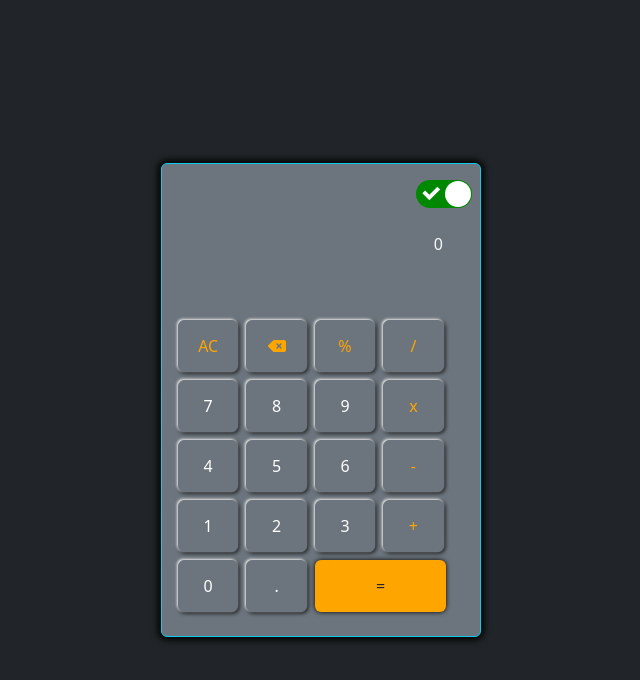
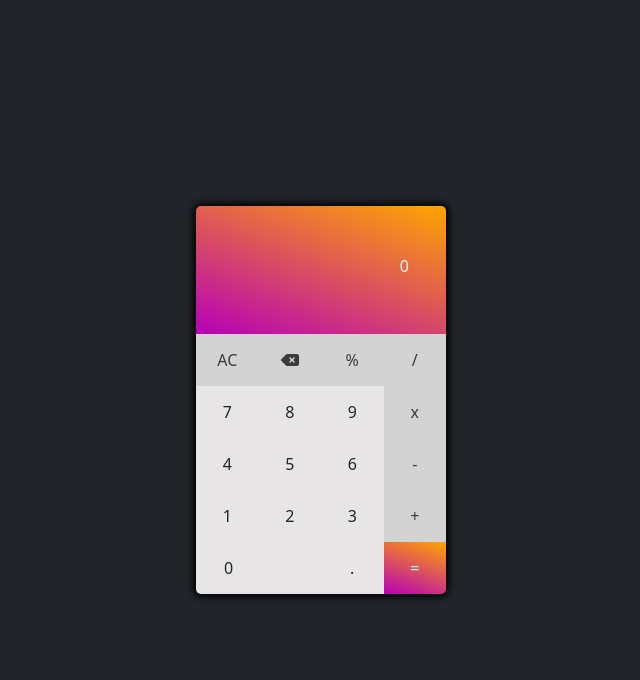
Before and after one commit to PabloPicas0/React-Calculator, a React (Create React App) app: page / in a window 1280 px wide. Shown: the top 680 px of the page, without its empty margins (319-959 px from the left). Built offline with nearby package versions, Linux system fonts and the light colour scheme.

Commit message:
refactored front

```diff
--- a/src/App.css
+++ b/src/App.css
@@ -1,12 +1,12 @@
 .wrapper {
-  display: flex;
-  flex-direction: column;
-  align-items: flex-end;
-  width: 320px;
+  width: 250px;
   box-shadow: 0px 0px 7px 3px #000;
 }
 
 #display {
+  background: linear-gradient(20deg, rgb(184, 0, 184), orange);
+  border-top-left-radius: 5px;
+  border-top-right-radius: 5px;
   padding-right: 37px;
 }
 
@@ -17,19 +17,37 @@
 }
 
 .equals-width {
-  width: 87%;
+  width: 100%;
   min-height: 52px;
-  box-shadow: 0px 0px 5px #000;
-  background-color: orange !important;
+  border-radius: 0 !important;
+  border-bottom-right-radius: 5px !important;
+}
+
+.equals-bg {
+  border-bottom-right-radius: 5px !important;
+  background: linear-gradient(20deg, rgb(184, 0, 184), orange);
+}
+
+#zero {
+  border-bottom-left-radius: 5px !important;
+  padding-left: 27px !important;
+}
+
+@media (max-width: 279px) {
+  #zero {
+    padding-left: 20px !important;
+  }
 }
 
 .buttons-size {
+  width: 100%;
   min-height: 52px;
-  max-width: 62px;
-  box-shadow: -1px -1px 3px #fff, 1px 1px 4px #000;
+  border-radius: 0 !important;
+  background-color: rgb(231, 229, 229) !important;
 }
 
 .colors {
   font-weight: bold;
-  color: orange !important;
+  color: rgb(59, 59, 59) !important;
+  background-color: #d3d3d3 !important;
 }
--- a/src/App.js
+++ b/src/App.js
@@ -24,6 +24,9 @@ function App() {
       case /AC/.test(key):
         clearHooks();
         break;
+      case /back/.test(key):
+        deleteOne();
+        break;
       case /^[0-9+\-*.\/]*$/.test(key):
         handleNumbers(key);
         break;
@@ -39,6 +42,10 @@ function App() {
     setAppend(true);
     setResult();
   };
+
+  const deleteOne = () => {
+
+  }
 
   const handleNumbers = (key) => {
     let newInputs = [...inputs];
@@ -80,7 +87,7 @@ function App() {
             case "/":
               return accumulator / elements;
             case "*":
-              return accumulator * elements
+              return accumulator * elements;
             default:
               return accumulator;
           }
@@ -93,9 +100,9 @@ function App() {
 
   return (
     <div className="container-fluid min-vh-100 d-flex justify-content-center align-items-center bg-dark">
-      <div className="wrapper border border-info rounded bg-secondary ps-3 py-3">
+      <div className="wrapper rounded bg-secondary">
         <Displayer displayer={initalValue} result={result} />
-        <div className="row row-cols-5 p-0 mx-0">
+        <div className="row row-cols-4 mx-0">
           {keysBank.map((elements, index) => {
             return (
               <Inputs
--- a/src/Components/displayer.js
+++ b/src/Components/displayer.js
@@ -1,13 +1,11 @@
 import React from "react";
-import ReactSwitch from "react-switch";
 
 const Displayer = (props) => {
   return (
     <>
-      <ReactSwitch className="mb-4 pe-2" checked={true} />
-      <div id="display" className="text-end mb-5 text-light text-break">
-        <p>{props.displayer}</p>
-        <p>{props.result}</p>
+      <div id="display" className="text-end text-light text-break py-5">
+        <p className="m-0">{props.displayer}</p>
+        <p className="m-0 mt-2">{props.result}</p>
       </div>
     </>
   );
--- a/src/Components/inputs.js
+++ b/src/Components/inputs.js
@@ -6,7 +6,7 @@ const Inputs = (props) => {
       <button
         id={props.id}
         type="button"
-        className={`btn ${props.width} p-0 text-center ${props.darkColor}`}
+        className={`btn ${props.width} p-0 ${props.darkColor}`}
         onClick={() => {props.handleClick(props.value)}}
         value={props.value}>
         {props.keyDisplayed}
--- a/src/Components/inputsBank.js
+++ b/src/Components/inputsBank.js
@@ -6,152 +6,152 @@ const keysBank = [
     keyDisplayed: "AC",
     id: "clear",
     darkColor: "colors",
-    keyStyleCol: "col p-0 mb-2 me-2",
-    keyStyleBtn: "btn-secondary w-100 buttons-size",
+    keyStyleCol: "col p-0",
+    keyStyleBtn: "w-100 buttons-size",
     value: "AC",
   },
   {
     keyDisplayed: <FontAwesomeIcon icon={faDeleteLeft} />,
     id: "clear-one",
     darkColor: "colors",
-    keyStyleCol: "col p-0 mb-2 me-2",
-    keyStyleBtn: "btn-secondary w-100 buttons-size",
+    keyStyleCol: "col p-0",
+    keyStyleBtn: "w-100 buttons-size",
     value: "back",
   },
   {
     keyDisplayed: "%",
     id: "percentage",
     darkColor: "colors",
-    keyStyleCol: "col p-0 mb-2 me-2",
-    keyStyleBtn: "btn-secondary w-100 buttons-size",
+    keyStyleCol: "col p-0",
+    keyStyleBtn: "w-100 buttons-size",
     value: "%",
   },
   {
     keyDisplayed: "/",
     id: "divide",
     darkColor: "colors",
-    keyStyleCol: "col p-0 mb-2 me-2",
-    keyStyleBtn: "btn-secondary w-100 buttons-size",
+    keyStyleCol: "col p-0",
+    keyStyleBtn: "w-100 buttons-size",
     value: "/",
   },
   {
     keyDisplayed: "7",
     id: "seven",
     darkColor: "",
-    keyStyleCol: "col p-0 mb-2 me-2",
-    keyStyleBtn: "btn-secondary w-100 buttons-size",
+    keyStyleCol: "col p-0",
+    keyStyleBtn: "w-100 buttons-size",
     value: 7,
   },
   {
     keyDisplayed: "8",
     id: "eight",
     darkColor: "",
-    keyStyleCol: "col p-0 mb-2 me-2",
-    keyStyleBtn: "btn-secondary w-100 buttons-size",
+    keyStyleCol: "col p-0",
+    keyStyleBtn: "w-100 buttons-size",
     value: 8,
   },
   {
     keyDisplayed: "9",
     id: "nine",
     darkColor: "",
-    keyStyleCol: "col p-0 mb-2 me-2",
-    keyStyleBtn: "btn-secondary w-100 buttons-size",
+    keyStyleCol: "col p-0",
+    keyStyleBtn: "w-100 buttons-size",
     value: 9,
   },
   {
     keyDisplayed: "x",
     id: "multiply",
     darkColor: "colors",
-    keyStyleCol: "col p-0 mb-2 me-2",
-    keyStyleBtn: "btn-secondary w-100 buttons-size",
+    keyStyleCol: "col p-0",
+    keyStyleBtn: "w-100 buttons-size",
     value: "*",
   },
   {
     keyDisplayed: "4",
     id: "four",
     darkColor: "",
-    keyStyleCol: "col p-0 mb-2 me-2",
-    keyStyleBtn: "btn-secondary w-100 buttons-size",
+    keyStyleCol: "col p-0",
+    keyStyleBtn: "w-100 buttons-size",
     value: 4,
   },
   {
     keyDisplayed: "5",
     id: "five",
     darkColor: "",
-    keyStyleCol: "col p-0 mb-2 me-2",
-    keyStyleBtn: "btn-secondary w-100 buttons-size",
+    keyStyleCol: "col p-0",
+    keyStyleBtn: "w-100 buttons-size",
     value: 5,
   },
   {
     keyDisplayed: "6",
     id: "six",
     darkColor: "",
-    keyStyleCol: "col p-0 mb-2 me-2",
-    keyStyleBtn: "btn-secondary w-100 buttons-size",
+    keyStyleCol: "col p-0",
+    keyStyleBtn: "w-100 buttons-size",
     value: 6,
   },
   {
     keyDisplayed: "-",
     id: "subtract",
     darkColor: "colors",
-    keyStyleCol: "col p-0 mb-2 me-2",
-    keyStyleBtn: "btn-secondary w-100 buttons-size",
+    keyStyleCol: "col p-0",
+    keyStyleBtn: "w-100 buttons-size",
     value: "-",
   },
   {
     keyDisplayed: "1",
     id: "one",
     darkColor: "",
-    keyStyleCol: "col p-0 mb-2 me-2",
-    keyStyleBtn: "btn-secondary w-100 buttons-size",
+    keyStyleCol: "col p-0",
+    keyStyleBtn: "w-100 buttons-size",
     value: 1,
   },
   {
     keyDisplayed: "2",
     id: "two",
     darkColor: "",
-    keyStyleCol: "col p-0 mb-2 me-2",
-    keyStyleBtn: "btn-secondary w-100 buttons-size",
+    keyStyleCol: "col p-0",
+    keyStyleBtn: "w-100 buttons-size",
     value: 2,
   },
   {
     keyDisplayed: "3",
     id: "three",
     darkColor: "",
-    keyStyleCol: "col p-0 mb-2 me-2",
-    keyStyleBtn: "btn-secondary w-100 buttons-size",
+    keyStyleCol: "col p-0",
+    keyStyleBtn: "w-100 buttons-size",
     value: 3,
   },
   {
     keyDisplayed: "+",
     id: "add",
     darkColor: "colors",
-    keyStyleCol: "col p-0 mb-2 me-2",
-    keyStyleBtn: "btn-secondary w-100 buttons-size",
+    keyStyleCol: "col p-0",
+    keyStyleBtn: "w-100 buttons-size",
     value: "+",
   },
   {
     keyDisplayed: "0",
     id: "zero",
     darkColor: "",
-    keyStyleCol: "col p-0 mb-2 me-2",
-    keyStyleBtn: "btn-secondary w-100 buttons-size",
+    keyStyleCol: "col-6 p-0",
+    keyStyleBtn: "w-100 text-start buttons-size",
     value: 0,
   },
   {
     keyDisplayed: ".",
     id: "decimal",
     darkColor: "",
-    keyStyleCol: "col p-0 mb-2 me-2",
-    keyStyleBtn: "btn-secondary w-100 buttons-size",
+    keyStyleCol: "col p-0",
+    keyStyleBtn: "w-100 buttons-size",
     value: ".",
   },
   {
     keyDisplayed: "=",
     id: "equals",
     darkColor: "",
-    keyStyleCol: "col-6 p-0",
-    keyStyleBtn: "equals-width",
+    keyStyleCol: "col p-0 equals-bg",
+    keyStyleBtn: "equals-width text-white",
     value: "=",
   },
 ];
```
